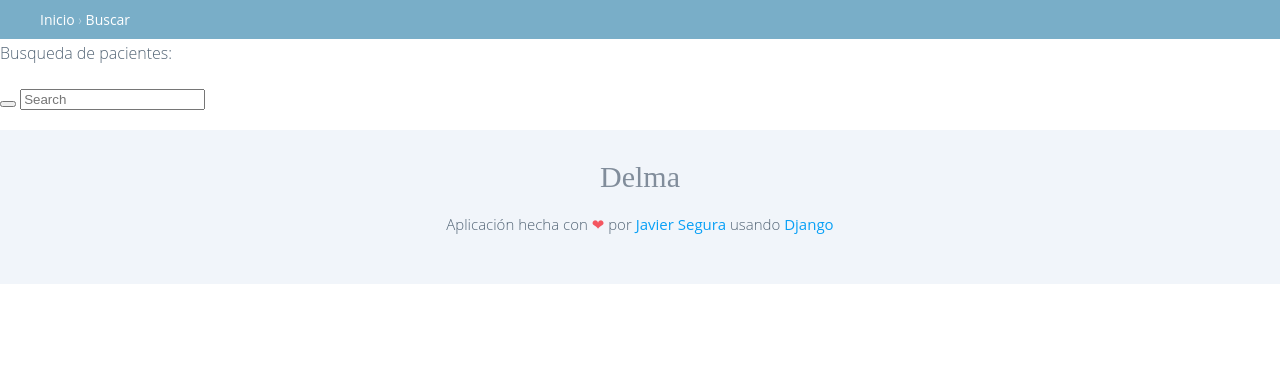
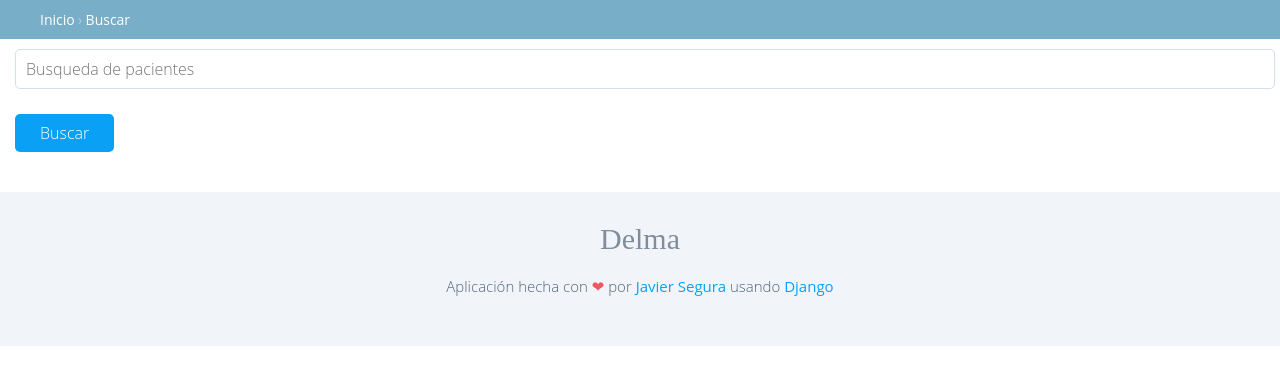
Before and after one commit to reciproco/delma, a Django app: page /fichas/ in a window 1280 px wide. Shown: the part 52-437 px from the top of the page. Run offline with Django 3.2, Linux system fonts and the light colour scheme; the visitor is signed in with stand-in values (Sample User, id 1).

Commit message:
Style changes in templates

```diff
--- a/fichas/templates/fichas/ficha_list.html
+++ b/fichas/templates/fichas/ficha_list.html
@@ -6,6 +6,7 @@
     </div>
 {% endblock %}
 {% block content %}
+<div id="main-content">
     <h2>Listado</h2>
         <table class="table table-striped">
           <thead>
@@ -20,4 +21,5 @@
         </tr>
         {% endfor %}
         </table>
+</div>
 {% endblock %}
--- a/fichas/templates/fichas/search.html
+++ b/fichas/templates/fichas/search.html
@@ -6,15 +6,12 @@
     </div>
 {% endblock %}
 {% block content %}
+<div id="main-content">
 
-<p>Busqueda de pacientes:</p>
-<form id="searchform" action="{% url 'fichas:ficha-list' %}" method="get" accept-charset="utf-8">
-      <button type="submit">
-        <i></i>
-      </button>
-      <input id="searchbox" name="nombre" type="text" placeholder="Search">
-    </form>
-</body>
-</html>
+  <form id="searchform" action="{% url 'fichas:ficha-list' %}" method="get" accept-charset="utf-8">
+        <input class="form-input" id="searchbox" name="nombre" type="text" placeholder="Busqueda de pacientes">
+        <input class="form-input" type="submit" value="Buscar">
+  </form>
+</div>
 
 {% endblock %}
--- a/seguridad/templates/seguridad/login.html
+++ b/seguridad/templates/seguridad/login.html
@@ -12,7 +12,7 @@
       <p class=" alert alert-error">Your account doesn't have access to this page. To proceed,
       please login with an account that has access.</p>
       {% else %}
-      <p class="alert alert-error">Please login to see this page.</p>
+      <p class="alert alert-error">Por favor inicie sesión para acceder a esta página</p>
       {% endif %}
   {% endif %}
 
@@ -24,7 +24,7 @@
       <td>{{ form.username|addcss:'form-input' }}</td>
   </tr>
   <tr>
-      <td>{{ form.password.label_tag }}</td>
+      <td><h5>{{ form.password.label_tag }}</h5></td>
       <td>{{ form.password|addcss:'form-input' }}</td>
   </tr>
   </table>
```
Also changed, not shown: fichas/views.py (+16 -12 lines), seguridad/templates/seguridad/logout.html (+4 -4 lines).
